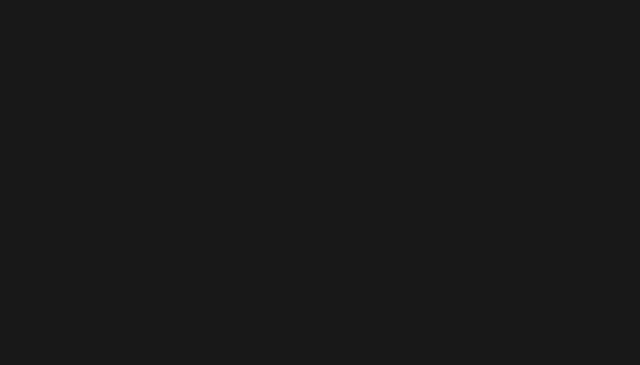
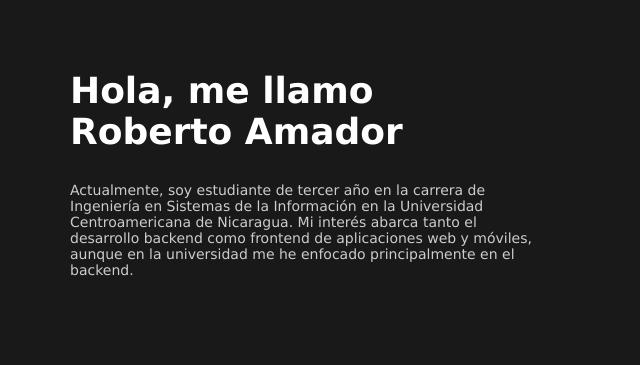
Before and after one commit to Chocoyito/Yo, a plain HTML site: page index.html in a window 1280 px wide. Shown: the whole page, without its empty margins (0-640 px from the left). Drawn offline with Linux system fonts and the light colour scheme.

Commit message:
descripcion sobre mi

```diff
--- /dev/null
+++ b/css/reusable.css
@@ -0,0 +1,25 @@
+.margin-none{
+    margin: 0;
+}
+
+/* Margin top */
+
+.mt-1{
+    margin-top: 6px;
+}
+
+.mt-2{
+    margin-top: 12px;
+}
+
+.mt-3{
+    margin-top: 18px;
+}
+
+.mt-4{
+    margin-top: 24px;
+}
+
+.mt-5{
+    margin-top: 30px;
+}
--- a/css/style.css
+++ b/css/style.css
@@ -1,9 +1,45 @@
 :root{
     --carbon: #191919;
+    --blanco: #fff;
+    --blanco-grisaceo: #cccccc;
 }
 * {
     box-sizing: border-box;
+    font-family: Verdana, Geneva, Tahoma, sans-serif;
 }
 html{
     background-color: var(--carbon);
 }
+
+body{
+    margin: 0;
+}
+
+.container{
+    padding: 70px;
+}
+
+.grid-container{
+    display: grid;
+    grid-template-columns: 1fr 1fr;
+}
+
+.flex-container{
+    display: flex;
+    flex-direction: column;
+}
+
+.about-me{
+
+    width: 480px;
+
+    & h1{
+        color: var(--blanco);
+        font-size: 36px;
+    }
+
+    & p{
+        color: var(--blanco-grisaceo);
+        font-size: 14px;
+    }
+}
--- a/index.html
+++ b/index.html
@@ -5,8 +5,18 @@
     <meta name="viewport" content="width=device-width, initial-scale=1.0">
     <title>Document</title>
     <link rel="stylesheet" href="css/style.css">
+    <link rel="stylesheet" href="css/reusable.css">
 </head>
 <body>
+    <main class="container grid-container">
 
+        <div class="about-me flex-container">
+            <h1 class="margin-none">Hola, me llamo <br> Roberto Amador</h1>
+
+            <p class="mt-5">Actualmente, soy estudiante de tercer año en la carrera de Ingeniería en Sistemas de la Información en la Universidad Centroamericana de Nicaragua. Mi interés abarca tanto el desarrollo backend como frontend de aplicaciones web y móviles, aunque en la universidad me he enfocado principalmente en el backend.</p>
+        </div>
+
+
+    </main>
 </body>
 </html>
```
